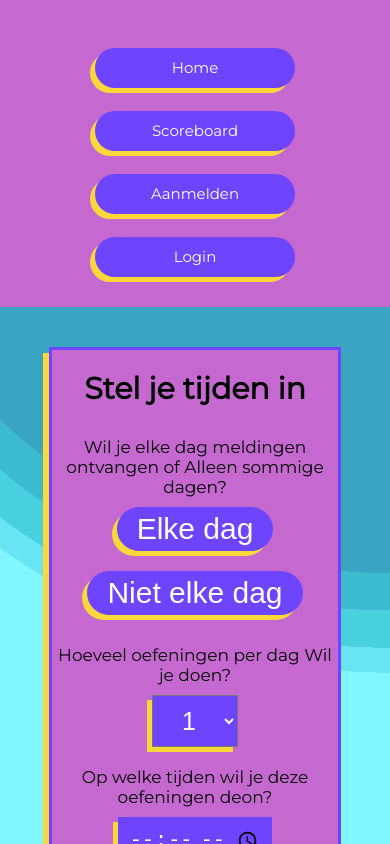
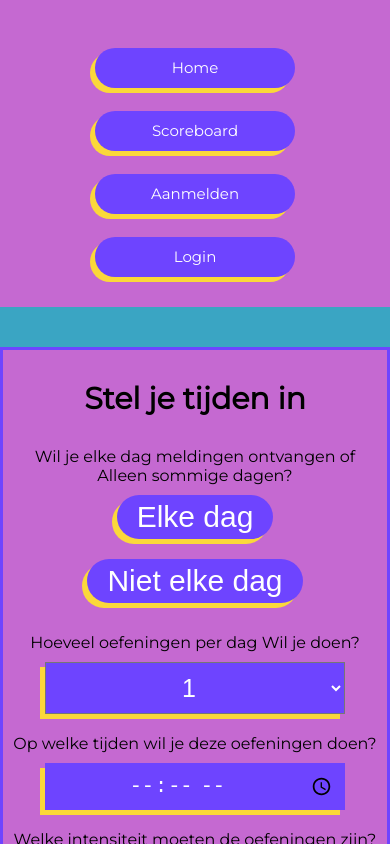
Before and after one commit to Thijs209/ipmedt4-react, a React (Create React App) app: page /notificatie in a window 390 px wide. Shown: the top 844 px of the page. Built offline with nearby package versions, Linux system fonts and the light colour scheme.

Commit message:
fixed responsiveness of notification page

```diff
--- a/src/Notifications.css
+++ b/src/Notifications.css
@@ -10,6 +10,7 @@ html{
 .notificationsForm{
     width: 75vw;
     margin: 4rem auto;
+    padding:1rem;
     background-color: rgb(197, 105, 209);
     border:solid 3px #6e44ff;
     box-shadow: -0.6rem 0.6rem 0 #fbd83a;
@@ -28,7 +29,7 @@ html{
 
 .notificationsForm__label{
     display: inline-block;
-    font-size: 170%;
+    font-size: 2rem;
     width: 100%;
     text-align: center;
 }
@@ -77,7 +78,7 @@ html{
     margin: auto;
     margin-top: 1rem;
     padding: 1rem 1rem;
-    width: 30%;
+    width: 40rem;
     min-width: fit-content;
     font-size: 2.5rem;
     color: white;
@@ -93,7 +94,7 @@ html{
     font-size: 250%;
     color: white;
     padding: 1rem 1rem;
-    width: 30%;
+    width: 40rem;
     text-align: center;
     border: none;
     box-shadow: -0.5rem 0.5rem 0 var(--yellow);
@@ -138,3 +139,30 @@ html{
     padding: 1rem 8rem;
     display: block;
 }
+
+@media only screen and (max-width: 750px) {
+    .notificationsForm__selectInput{
+        width:30rem;
+    }
+    .notificationsForm__timeInput{
+        width:30rem;
+    }
+    .notificationsForm__label{
+        font-size:1.6rem;
+    }
+}
+
+
+@media only screen and (max-width: 600px) {
+    .notificationsForm{
+        width:90vw;
+    }
+}
+
+@media only screen and (max-width: 500px) {
+    .notificationsForm{
+        width:100vw;
+        margin-bottom:0px;
+        padding-bottom:2rem;
+    }
+}
--- a/src/Notifications.js
+++ b/src/Notifications.js
@@ -132,7 +132,7 @@ class Notifications extends React.Component{
                     </select>
                 </section>
                 <section className="notificationsForm__section">
-                    <label className="notificationsForm__label">Op welke tijden wil je deze oefeningen deon?</label>
+                    <label className="notificationsForm__label">Op welke tijden wil je deze oefeningen doen?</label>
                     <section className="notificationsForm__timeInputSection" id="timeInputSection">
                         <input required id="1" type="time" className="notificationsForm__timeInput"/>
                     </section>
```
